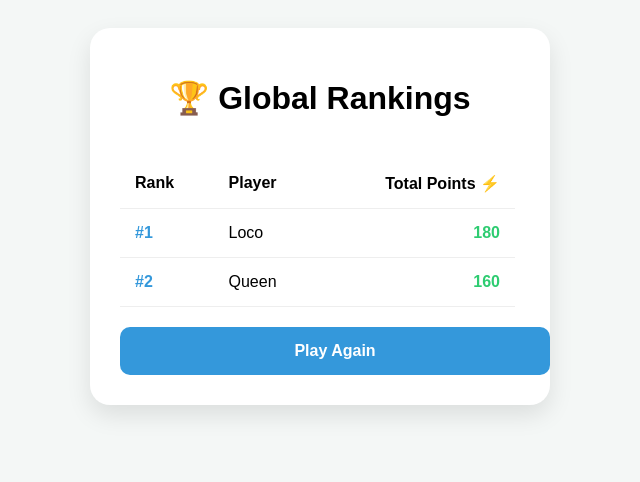
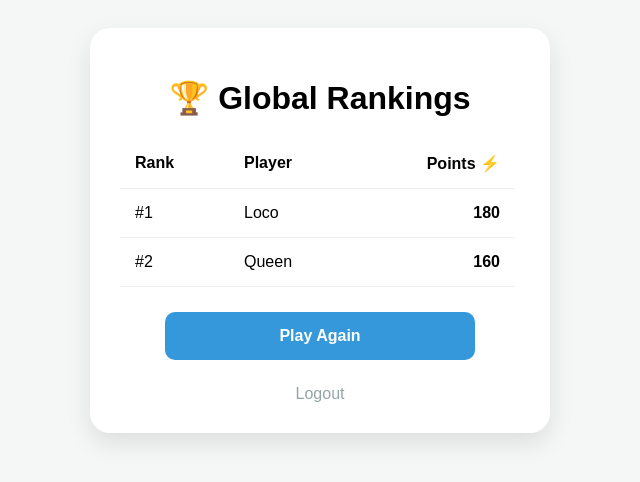
Before and after one commit to hackmego07-prog/python-quiz-live, a Flask app: page /leaderboard in a window 1280 px wide. Shown: the top 482 px of the page, without its empty margins (320-960 px from the left). Run offline with Flask 3, Linux system fonts and the light colour scheme.

Commit message:
Update leaderboard.html

```diff
--- a/templates/leaderboard.html
+++ b/templates/leaderboard.html
@@ -1,63 +1,43 @@
 <!DOCTYPE html>
-<html lang="en">
+<html>
 <head>
-    <meta charset="UTF-8">
+    <title>Leaderboard</title>
     <meta name="viewport" content="width=device-width, initial-scale=1.0">
-    <title>Global Rankings</title>
     <style>
         body { font-family: sans-serif; background: #f4f7f6; display: flex; justify-content: center; padding: 20px; }
         .card { background: white; padding: 30px; border-radius: 20px; box-shadow: 0 10px 25px rgba(0,0,0,0.1); width: 100%; max-width: 400px; text-align: center; }
-        table { width: 100%; border-collapse: collapse; margin-top: 20px; }
+
+        /* 4. The Scrollable Window */
+        .leaderboard-scroll { max-height: 450px; overflow-y: auto; margin-top: 20px; padding-right: 5px; }
+        table { width: 100%; border-collapse: collapse; }
         th, td { padding: 15px; border-bottom: 1px solid #eee; text-align: left; }
-        .rank { font-weight: bold; color: #3498db; }
-        .score { text-align: right; font-weight: bold; color: #2ecc71; }
-        .btn { display: block; width: 100%; padding: 15px; margin-top: 20px; background: #3498db; color: white; text-decoration: none; border-radius: 10px; font-weight: bold; }
 
-  /* This creates the scrollable window */
-  .leaderboard-scroll {
-      max-height: 450px;
-      overflow-y: auto;
-      margin-top: 20px;
-      padding-right: 5px;
+        /* 5. Center the button exactly */
+        .btn {
+            display: block; width: 100%; max-width: 280px;
+            margin: 25px auto; padding: 15px;
+            background: #3498db; color: white; text-decoration: none;
+            border-radius: 10px; font-weight: bold;
         }
-  /* Optional: Makes the scrollbar look slim */
-  .leaderboard-scroll::-webkit-scrollbar {
-      width: 4px;
-  }
-  .leaderboard-scroll::-webkit-scrollbar-thumb {
-      background: #ccc;
-      border-radius: 10px;
-  }
-
     </style>
 </head>
 <body>
     <div class="card">
         <h1>🏆 Global Rankings</h1>
-
         <div class="leaderboard-scroll">
             <table>
                 <thead>
-                <tr>
-                    <th>Rank</th>
-                    <th>Player</th>
-                    <th style="text-align: right;">Total Points ⚡</th>
-                </tr>
+                    <tr><th>Rank</th><th>Player</th><th style="text-align:right;">Points ⚡</th></tr>
                 </thead>
                 <tbody>
                     {% for name, score in rankers %}
-                <tr>
-                    <td class="rank">#{{ loop.index }}</td>
-                    <td>{{ name }}</td>
-                    <td class="score">{{ score }}</td>
-                </tr>
-                {% else %}
-                <tr><td colspan="3">No scores yet!</td></tr>
+                    <tr><td>#{{ loop.index }}</td><td>{{ name }}</td><td style="text-align:right"><b>{{ score }}</b></td></tr>
                     {% endfor %}
                 </tbody>
             </table>
         </div>
-
         <a href="/quiz" class="btn">Play Again</a>
+        <a href="/logout" style="display:block; margin-top:15px; color:#95a5a6; text-decoration:none;">Logout</a>
     </div>
 </body>
+</html>
```
Lines whose indentation alone changed are shown as unchanged.
